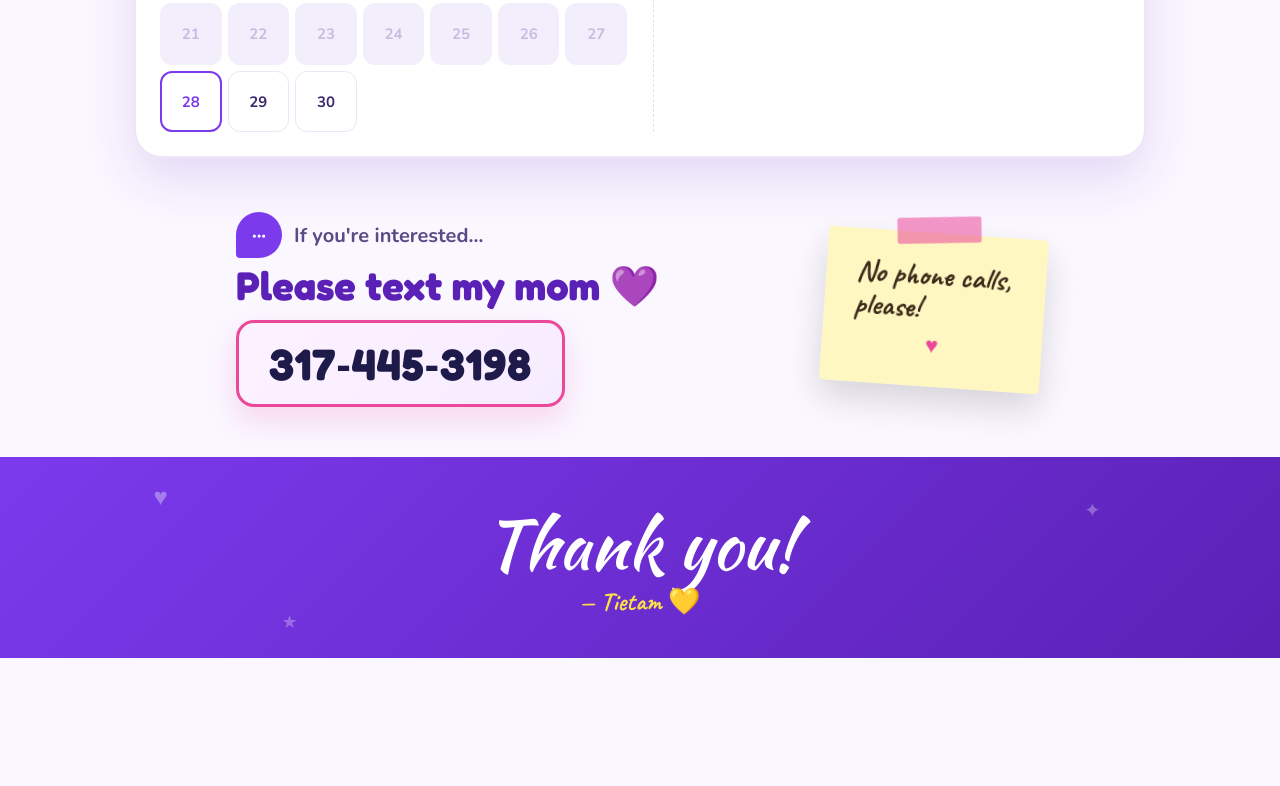
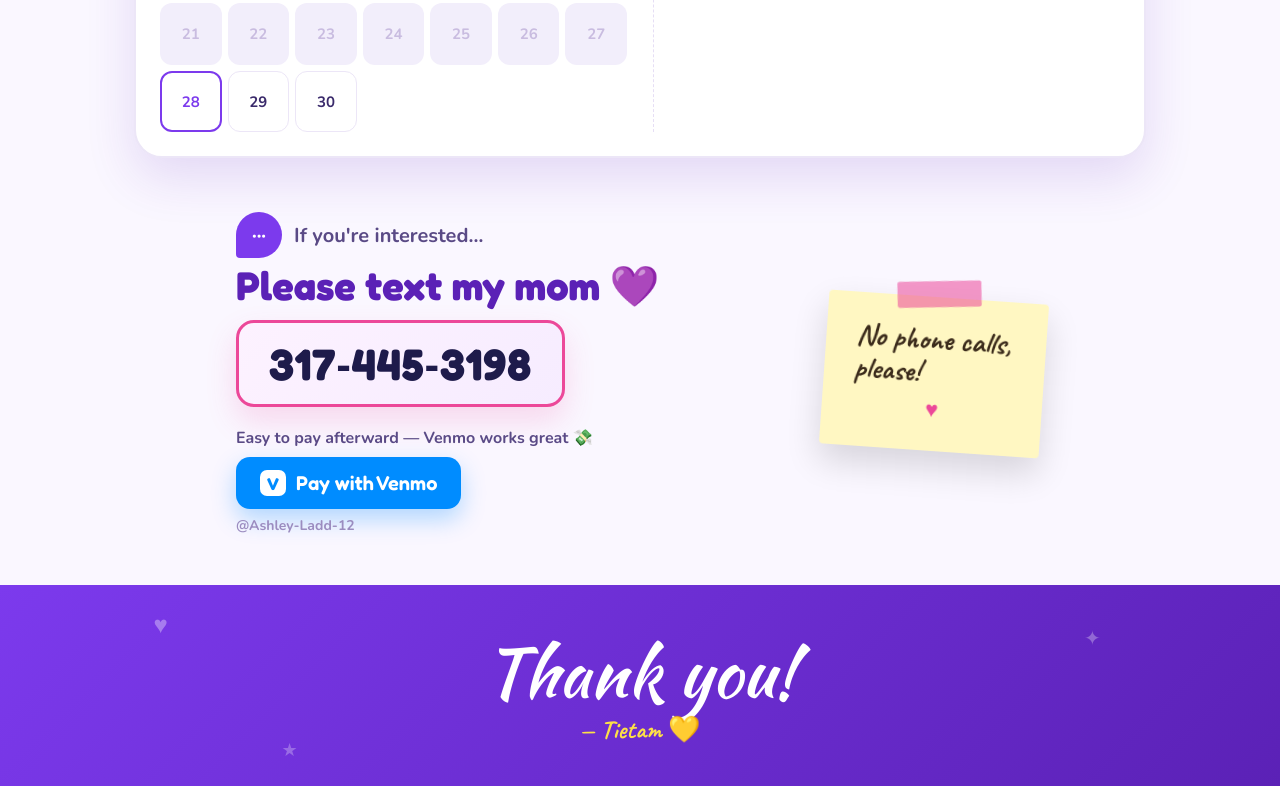
Before and after one commit to gozdemir-afk/Tietam-Site, a website: page index.html in a window 1280 px wide. Shown: the part 1981-2767 px from the top of the page. Before the commit the page ends 2639 px from the top, so only its background shows below. Drawn offline with nearby package versions, Linux system fonts and the light colour scheme.

Commit message:
Add 'Pay with Venmo' button to contact section (@Ashley-Ladd-12)

```diff
--- a/index.html
+++ b/index.html
@@ -196,6 +196,14 @@
         </div>
         <h2 style="font-family:'Fredoka',sans-serif; font-weight:700; font-size:clamp(28px,4.6vw,40px); margin:6px 0 14px; color:var(--deep); line-height:1.05;">Please text my mom 💜</h2>
         <a href="sms:317-445-3198" style="display:inline-block; font-family:'Fredoka',sans-serif; font-weight:700; font-size:clamp(30px,6vw,44px); letter-spacing:.02em; color:#1e1b4b; background:linear-gradient(135deg,#fdf2ff,#f6ecff); border:3px solid var(--accent2); padding:14px 30px; border-radius:18px; box-shadow:0 14px 30px rgba(236,72,153,.18);">317‑445‑3198</a>
+        <div style="margin-top:20px;">
+          <div style="font-weight:700; font-size:16px; color:#5a4a86; margin-bottom:8px;">Easy to pay afterward — Venmo works great 💸</div>
+          <a href="https://venmo.com/u/Ashley-Ladd-12" target="_blank" rel="noopener" style="display:inline-flex; align-items:center; gap:10px; font-family:'Fredoka',sans-serif; font-weight:600; font-size:20px; color:#fff; background:#008CFF; padding:13px 24px; border-radius:14px; box-shadow:0 10px 24px rgba(0,140,255,.30);">
+            <span style="display:inline-flex; align-items:center; justify-content:center; width:26px; height:26px; border-radius:7px; background:#fff; color:#008CFF; font-family:'Fredoka',sans-serif; font-weight:700; font-size:17px;">V</span>
+            Pay with Venmo
+          </a>
+          <div style="font-weight:700; color:#9b8cc0; font-size:14px; margin-top:7px;">@Ashley-Ladd-12</div>
+        </div>
       </div>
 
       <!-- sticky note -->
```
